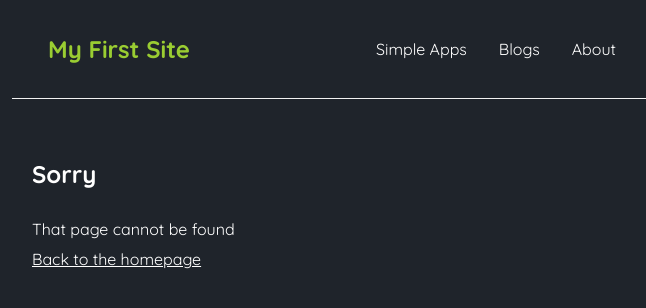
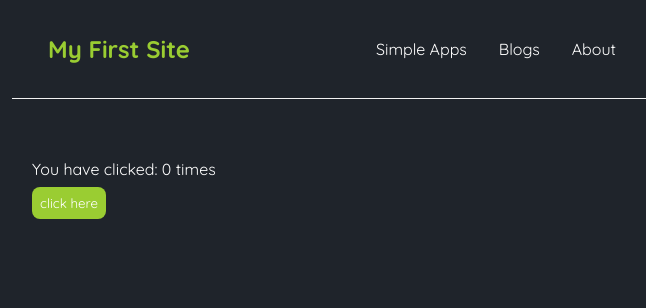
Before and after one commit to mpinmpin/My-First-Site-With-React, a React (Create React App) app: page /counter in a window 1280 px wide. Shown: the top 308 px of the page, without its empty margins (308-954 px from the left). Built offline with nearby package versions, Linux system fonts and the light colour scheme.

Commit message:
added simple counter

```diff
--- a/public/index.html
+++ b/public/index.html
@@ -24,7 +24,7 @@
       work correctly both with client-side routing and a non-root public URL.
       Learn how to configure a non-root public URL by running `npm run build`.
     -->
-    <title>React App</title>
+    <title>The Mpin Site</title>
   </head>
   <body>
     <noscript>You need to enable JavaScript to run this app.</noscript>
--- a/src/App.js
+++ b/src/App.js
@@ -6,6 +6,7 @@ import BlogDetails from './BlogDetails';
 import NotFound from './NotFound';
 import About from './About';
 import BlogsPage from './BlogsPage';
+import Counter from './Counter';
 
 function App() {
 
@@ -17,6 +18,9 @@ function App() {
           <Switch>
             <Route exact path="/">
               <Home/>
+            </Route>
+            <Route path="/counter">
+              <Counter/>
             </Route>
             <Route path="/blogspage">
               <BlogsPage/>
--- a/src/HomeCounter.js
+++ b/src/Counter.js
@@ -1,6 +1,6 @@
 import { useState } from "react";
 
-const Home = () => {
+const Counter = () => {
 
     const [counter, setCounter] = useState(0)
 
@@ -9,12 +9,11 @@ const Home = () => {
     }
 
     return (
-        <div className="home">
-            <h2>Homepage</h2>
+        <div>
             <p>You have clicked: {counter} times</p>
-            <button onClick={handleClick}>click here</button>
+            <button className="global-button" onClick={handleClick}>click here</button>
         </div>
      );
 }
 
-export default Home;
+export default Counter;
--- a/src/Navbar.js
+++ b/src/Navbar.js
@@ -7,8 +7,14 @@ const Navbar = () => {
                 <Link to="/"><h1>My First Site</h1></Link>
             </div>
             <div className="links">
-
-                <Link to="/">Simple Apps</Link>
+                <div className="dropdown">
+                    <button class="dropbtn">Simple Apps
+                        <i class="fa fa-caret-down"></i>
+                    </button>
+                    <div className="dropdown-content">
+                        <Link to="/counter">Simple Counter</Link>
+                    </div>
+                </div>
                 <div className="dropdown">
                     <button class="dropbtn">Blogs
                         <i class="fa fa-caret-down"></i>
--- a/src/index.css
+++ b/src/index.css
@@ -8,6 +8,15 @@
   font-family: "Quicksand";
   color: rgb(255, 255, 255);
   background-color: rgb(31, 36, 43);
+}
+.global-button {
+  background: #9ACD32;
+  color: #fff;
+  border: 0;
+  padding: 8px;
+  border-radius: 8px;
+  cursor: pointer;
+  margin-top: 8px;
 }
 .navbar {
   padding: 20px;
```
